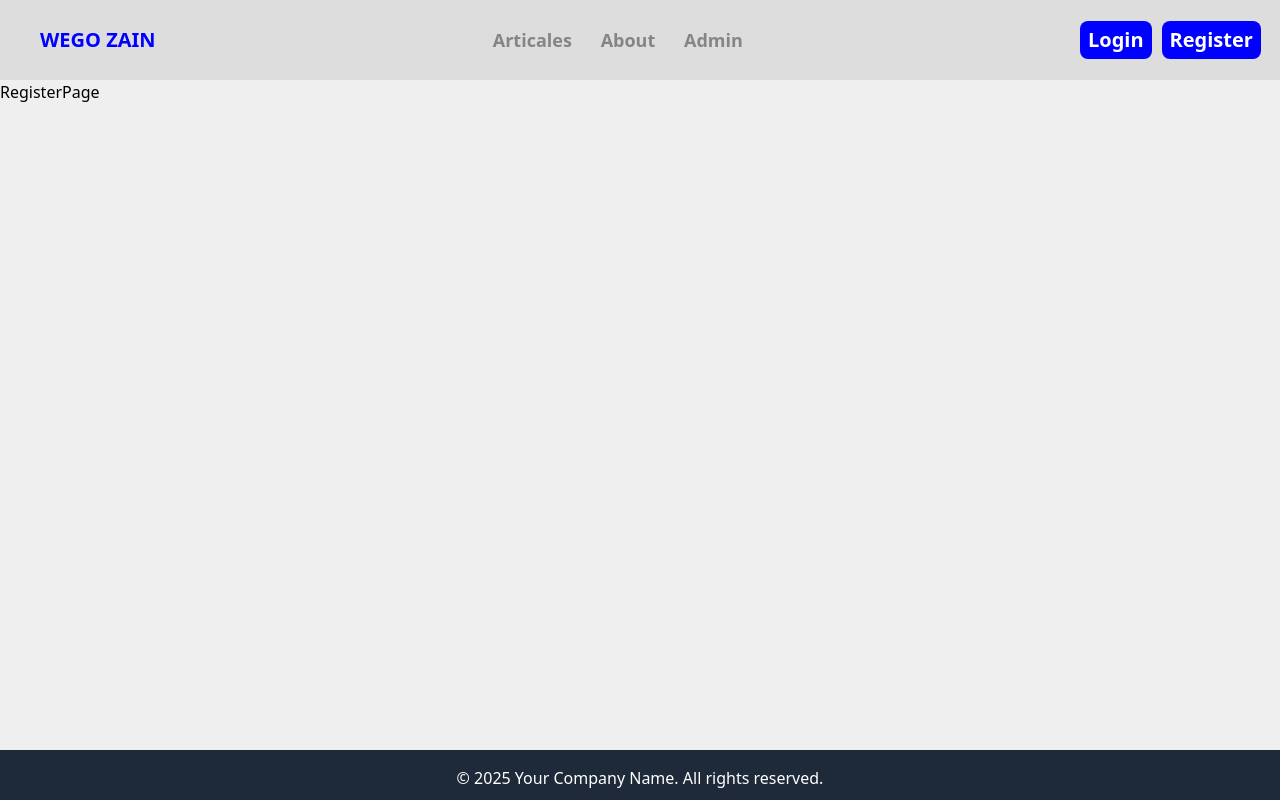
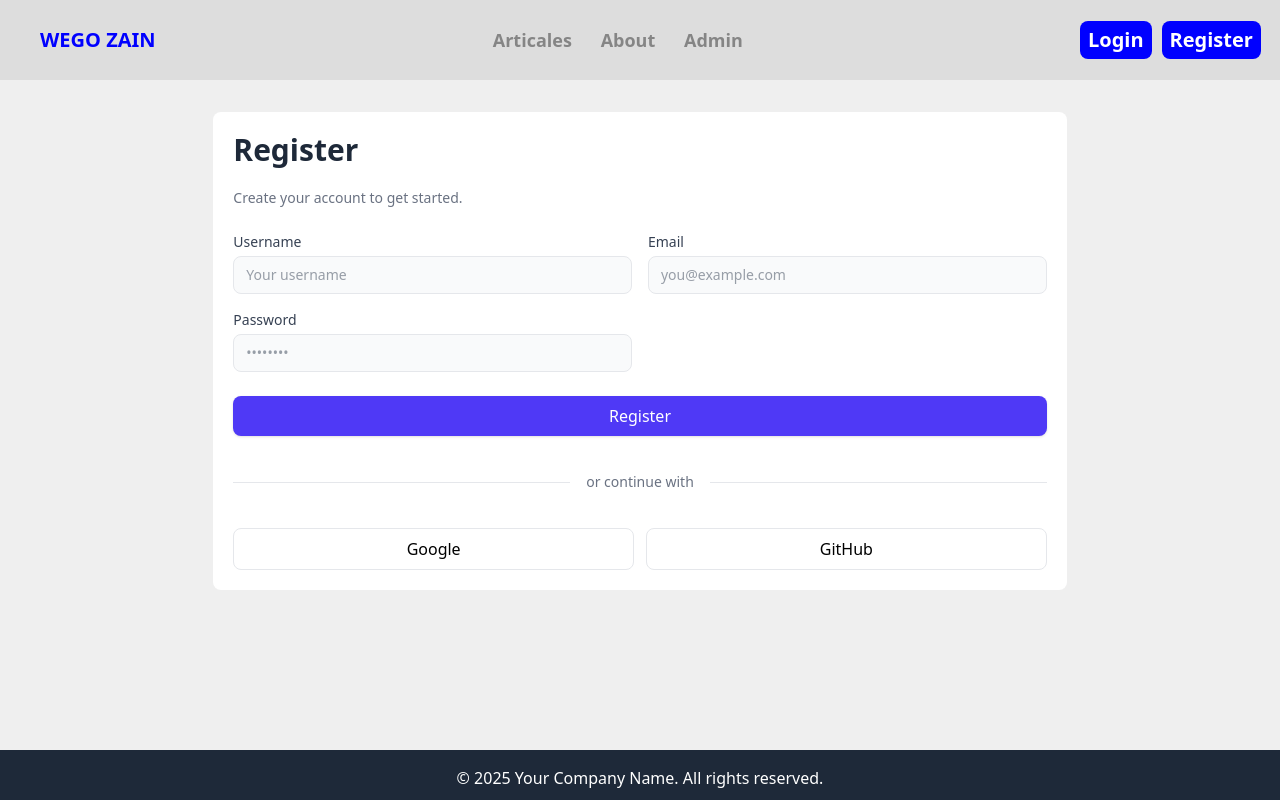
Before and after one commit to walidashraf0/first-next-app, a Next.js app: page /register in a window 1280 px wide. Built offline with nearby package versions, Linux system fonts and the light colour scheme.

Commit message:
Login & Register Page Design

```diff
--- /dev/null
+++ b/src/app/(auth)/login/LoginForm.tsx
@@ -0,0 +1,99 @@
+"use client";
+
+import { useState } from "react";
+import { toast } from "react-toastify";
+
+const LoginForm = () => {
+  const [email, setEmail] = useState("");
+  const [password, setPassword] = useState("");
+
+  const handleSubmit = (e: React.FormEvent) => {
+    e.preventDefault();
+    if (email === "") {
+      toast.error("email is required.");
+    } else if (password === "") {
+      toast.error("Password Is required.");
+    }
+    console.log({ email, password });
+  };
+
+  return (
+    <form onSubmit={handleSubmit} className="flex flex-col gap-6">
+      <p className="text-sm text-gray-500">
+        Sign in to your account to continue.
+      </p>
+
+      <div className="grid grid-cols-1 md:grid-cols-2 gap-4">
+        <label htmlFor="email" className="flex flex-col text-sm text-gray-700">
+          <span className="mb-1">Email</span>
+          <input
+            type="email"
+            id="email"
+            placeholder="you@example.com"
+            value={email}
+            onChange={(e) => setEmail(e.target.value)}
+            className="w-full px-3 py-2 border border-gray-200 rounded-lg bg-gray-50 focus:outline-none focus:ring-2 focus:ring-indigo-300"
+          />
+        </label>
+
+        <label
+          htmlFor="password"
+          className="flex flex-col text-sm text-gray-700"
+        >
+          <span className="mb-1">Password</span>
+          <input
+            type="password"
+            id="password"
+            placeholder="••••••••"
+            value={password}
+            onChange={(e) => setPassword(e.target.value)}
+            className="w-full px-3 py-2 border border-gray-200 rounded-lg bg-gray-50 focus:outline-none focus:ring-2 focus:ring-indigo-300"
+          />
+        </label>
+      </div>
+
+      <div className="flex items-center justify-between text-sm">
+        <label className="inline-flex items-center gap-2 text-gray-600">
+          <input
+            type="checkbox"
+            className="w-4 h-4 text-indigo-600 rounded border-gray-300 focus:ring-indigo-500"
+          />
+          Remember me
+        </label>
+        <a href="#" className="text-indigo-600 hover:underline">
+          Forgot password?
+        </a>
+      </div>
+
+      <button
+        type="submit"
+        className="w-full bg-indigo-600 text-white py-2 rounded-lg font-medium shadow-sm hover:bg-indigo-700 focus:outline-none focus:ring-2 focus:ring-indigo-300"
+      >
+        Sign in
+      </button>
+
+      <div className="flex items-center gap-2 text-sm text-gray-500 pt-3">
+        <span className="flex-1 border-t border-gray-200" />
+        <span className="px-2">or continue with</span>
+        <span className="flex-1 border-t border-gray-200" />
+      </div>
+
+      <div className="grid grid-cols-2 gap-3 pt-3">
+        <button
+          type="button"
+          className="flex items-center justify-center py-2 rounded-lg border border-gray-200 bg-white hover:bg-gray-50"
+        >
+          Google
+        </button>
+        <button
+          type="button"
+          className="flex items-center justify-center py-2 rounded-lg border border-gray-200 bg-white hover:bg-gray-50"
+        >
+          GitHub
+        </button>
+      </div>
+    </form>
+  );
+};
+
+export default LoginForm;
--- /dev/null
+++ b/src/app/(auth)/login/page.tsx
@@ -0,0 +1,14 @@
+import LoginForm from "./LoginForm";
+
+const LoginPage = () => {
+  return (
+    <section className="mt-8 flex items-center justify-center">
+      <div className="m-auto bg-white rounded-lg p-5 w-full md:w-2/3">
+        <h1 className="text-3xl font-bold text-gray-800 mb-5">Login</h1>
+        <LoginForm />
+      </div>
+    </section>
+  );
+};
+
+export default LoginPage;
--- /dev/null
+++ b/src/app/(auth)/register/RegisterForm.tsx
@@ -0,0 +1,101 @@
+"use client";
+
+import { useState } from "react";
+import { toast } from "react-toastify";
+
+const RegisterForm = () => {
+  const [userName, setUserName] = useState("");
+  const [email, setEmail] = useState("");
+  const [password, setPassword] = useState("");
+
+  const handleSubmit = (e: React.FormEvent) => {
+    e.preventDefault();
+    if (userName === "") return toast.error("Name Is required.");
+    if (email === "") return toast.error("email is required.");
+    if (password === "")  return toast.error("Password Is required.");
+
+    console.log({ email, password });
+  };
+
+  return (
+    <form onSubmit={handleSubmit} className="flex flex-col gap-6">
+      <p className="text-sm text-gray-500">
+        Create your account to get started.
+      </p>
+
+      <div className="grid grid-cols-1 md:grid-cols-2 gap-4">
+        <label
+          htmlFor="username"
+          className="flex flex-col text-sm text-gray-700"
+        >
+          <span className="mb-1">Username</span>
+          <input
+            type="text"
+            id="username"
+            placeholder="Your username"
+            value={userName}
+            onChange={(e) => setUserName(e.target.value)}
+            className="w-full px-3 py-2 border border-gray-200 rounded-lg bg-gray-50 focus:outline-none focus:ring-2 focus:ring-indigo-300"
+          />
+        </label>
+
+        <label htmlFor="email" className="flex flex-col text-sm text-gray-700">
+          <span className="mb-1">Email</span>
+          <input
+            type="email"
+            id="email"
+            placeholder="you@example.com"
+            value={email}
+            onChange={(e) => setEmail(e.target.value)}
+            className="w-full px-3 py-2 border border-gray-200 rounded-lg bg-gray-50 focus:outline-none focus:ring-2 focus:ring-indigo-300"
+          />
+        </label>
+
+        <label
+          htmlFor="password"
+          className="flex flex-col text-sm text-gray-700"
+        >
+          <span className="mb-1">Password</span>
+          <input
+            type="password"
+            id="password"
+            placeholder="••••••••"
+            value={password}
+            onChange={(e) => setPassword(e.target.value)}
+            className="w-full px-3 py-2 border border-gray-200 rounded-lg bg-gray-50 focus:outline-none focus:ring-2 focus:ring-indigo-300"
+          />
+        </label>
+      </div>
+
+      <button
+        type="submit"
+        className="w-full bg-indigo-600 text-white py-2 rounded-lg font-medium shadow-sm hover:bg-indigo-700 focus:outline-none focus:ring-2 focus:ring-indigo-300"
+      >
+        Register
+      </button>
+
+      <div className="flex items-center gap-2 text-sm text-gray-500 pt-3">
+        <span className="flex-1 border-t border-gray-200" />
+        <span className="px-2">or continue with</span>
+        <span className="flex-1 border-t border-gray-200" />
+      </div>
+
+      <div className="grid grid-cols-2 gap-3 pt-3">
+        <button
+          type="button"
+          className="flex items-center justify-center py-2 rounded-lg border border-gray-200 bg-white hover:bg-gray-50"
+        >
+          Google
+        </button>
+        <button
+          type="button"
+          className="flex items-center justify-center py-2 rounded-lg border border-gray-200 bg-white hover:bg-gray-50"
+        >
+          GitHub
+        </button>
+      </div>
+    </form>
+  );
+};
+
+export default RegisterForm;
--- /dev/null
+++ b/src/app/(auth)/register/page.tsx
@@ -0,0 +1,15 @@
+import React from "react";
+import RegisterForm from "./RegisterForm";
+
+const RegisterPage = () => {
+  return (
+    <section className="mt-8 flex items-center justify-center">
+      <div className="m-auto bg-white rounded-lg p-5 w-full md:w-2/3">
+        <h1 className="text-3xl font-bold text-gray-800 mb-5">Register</h1>
+        <RegisterForm />
+      </div>
+    </section>
+  );
+};
+
+export default RegisterPage;
--- /dev/null
+++ b/src/app/cart/[[...products]]/page.tsx
@@ -0,0 +1,20 @@
+interface ProductsPageProps {
+  params?: {
+    products: string[];
+  };
+}
+const products = ({ params }: ProductsPageProps) => {
+  console.log(params);
+  return (
+    <div>
+      <h1>Products Page</h1>
+      <ul>
+        {params?.products?.map((product, index) => (
+          <li key={index}>{product}</li>
+        ))}
+      </ul>
+    </div>
+  );
+};
+
+export default products;
--- a/src/app/layout.tsx
+++ b/src/app/layout.tsx
@@ -3,6 +3,7 @@
 import "./globals.css";
 import Header from "@/components/header/Header";
 import Footer from "@/components/Footer/Footer";
+import { ToastContainer } from "react-toastify";
 
 const geistSans = Geist({
   variable: "--font-geist-sans",
@@ -30,6 +31,7 @@
         className={`${geistSans.variable} ${geistMono.variable} antialiased`}
       >
         <Header />
+        <ToastContainer theme="colored" position="top-center" />
         <main className="container mx-auto">{children}</main>
         <Footer />
       </body>
--- a/src/app/login/page.tsx
+++ /dev/null
@@ -1,10 +0,0 @@
-
-const LoginPage = () => {
-  return (
-    <div>
-      LoginPage
-    </div>
-  )
-}
-
-export default LoginPage
--- a/src/app/register/page.tsx
+++ /dev/null
@@ -1,11 +0,0 @@
-import React from 'react'
-
-const RegisterPage = () => {
-  return (
-    <div>
-      RegisterPage
-    </div>
-  )
-}
-
-export default RegisterPage
```
Also changed, not shown: package.json (+6 -5 lines), 1 other file (tests, documents, lock files or other folders).
